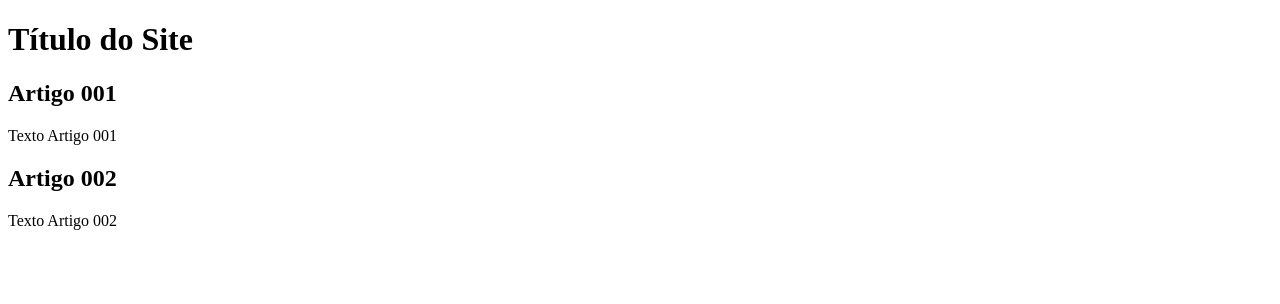
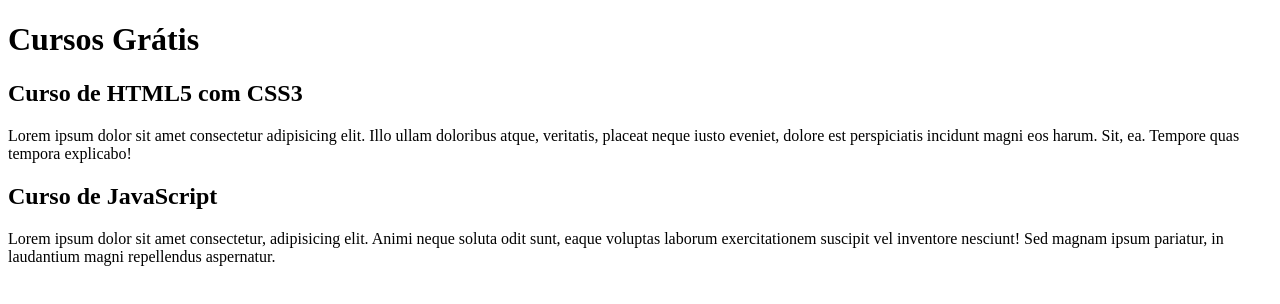
Before and after one commit to ronaldoandsouza/projeto-site, a plain HTML site: page index.html in a window 1280 px wide. Drawn offline with Linux system fonts and the light colour scheme.

Commit message:
Comecei a escrever o conteúdo

```diff
--- a/index.html
+++ b/index.html
@@ -7,16 +7,16 @@
 </head>
 <body>
     <Main>
-        <head>
-            <h1>Título do Site</h1>
-        </head>
+        <header>
+            <h1>Cursos Grátis</h1>
+        </header>
         <article>
-            <h2>Artigo 001</h2>
-            <p>Texto Artigo 001</p>
+            <h2>Curso de HTML5 com CSS3</h2>
+            <p>Lorem ipsum dolor sit amet consectetur adipisicing elit. Illo ullam doloribus atque, veritatis, placeat neque iusto eveniet, dolore est perspiciatis incidunt magni eos harum. Sit, ea. Tempore quas tempora explicabo!</p>
         </article>
         <article>
-        <h2>Artigo 002</h2>
-        <p>Texto Artigo 002</p>
+        <h2>Curso de JavaScript</h2>
+        <p>Lorem ipsum dolor sit amet consectetur, adipisicing elit. Animi neque soluta odit sunt, eaque voluptas laborum exercitationem suscipit vel inventore nesciunt! Sed magnam ipsum pariatur, in laudantium magni repellendus aspernatur.</p>
         </article>
     </Main>
 </body>
```
